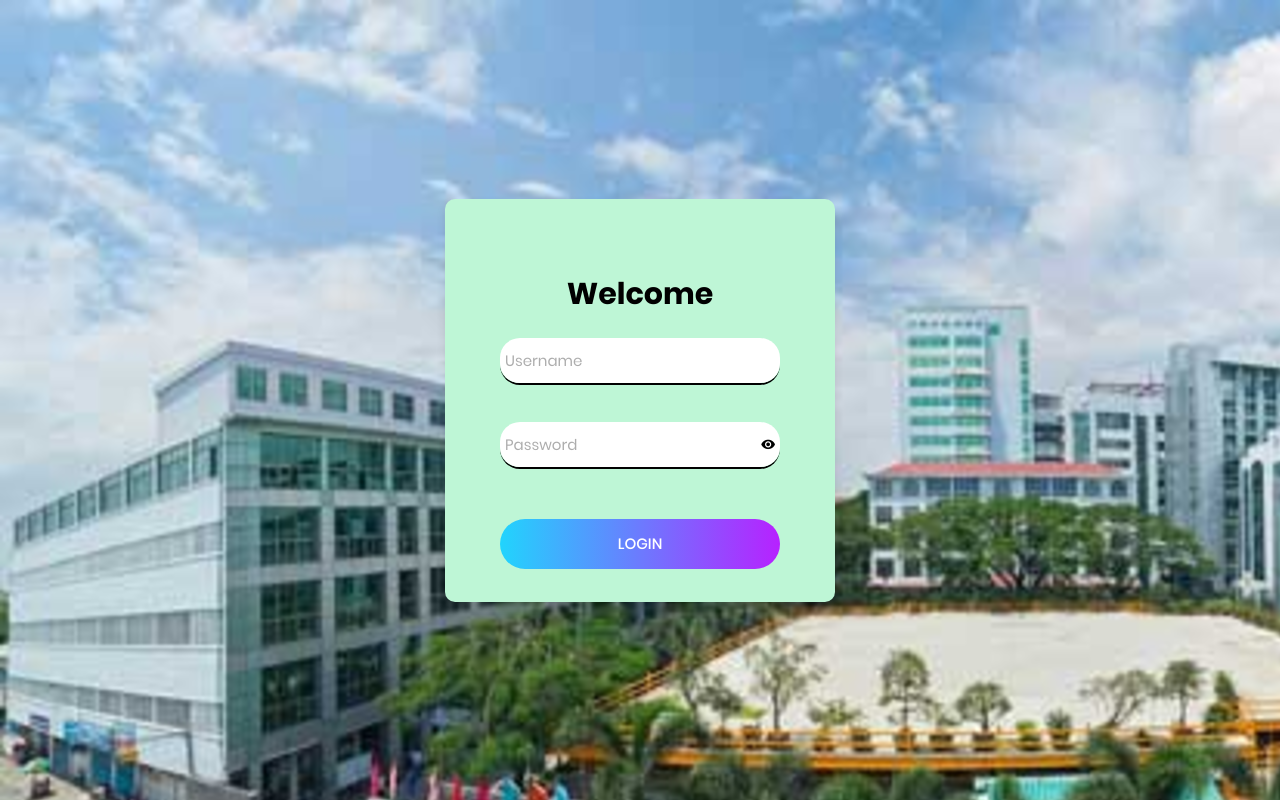
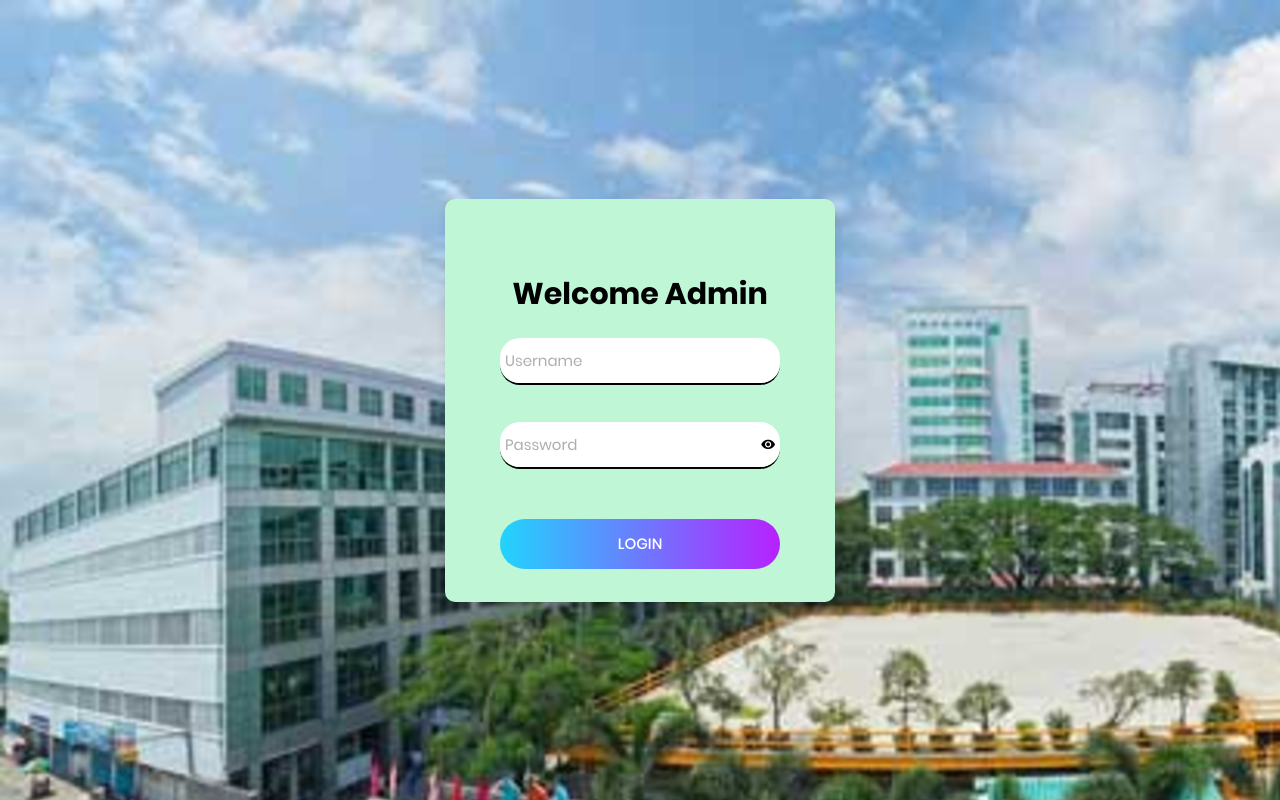
Before and after one commit to huyquoc22/Project_CNM, a Flask app: page /login in a window 1280 px wide. Run offline with Flask 3, Linux system fonts and the light colour scheme; some libraries are stand-ins or nearby versions.

Commit message:
final_codee

```diff
--- a/templates/login.html
+++ b/templates/login.html
@@ -1,7 +1,7 @@
 <!DOCTYPE html>
 <html lang="en">
 <head>
-    <title>Login V2</title>
+    <title>Sign In</title>
     <meta charset="UTF-8">
     <meta name="viewport" content="width=device-width, initial-scale=1">
 	<!--===============================================================================================-->
@@ -32,7 +32,7 @@
             <div class="wrap-login100">
                 <form class="login100-form validate-form" action="{{ url_for('login') }}" method="POST">
                     <span class="login100-form-title p-b-26">
-                        Welcome
+                        Welcome Admin
                     </span>
 
                     <!-- Thêm hidden input để xác định loại request -->
```
